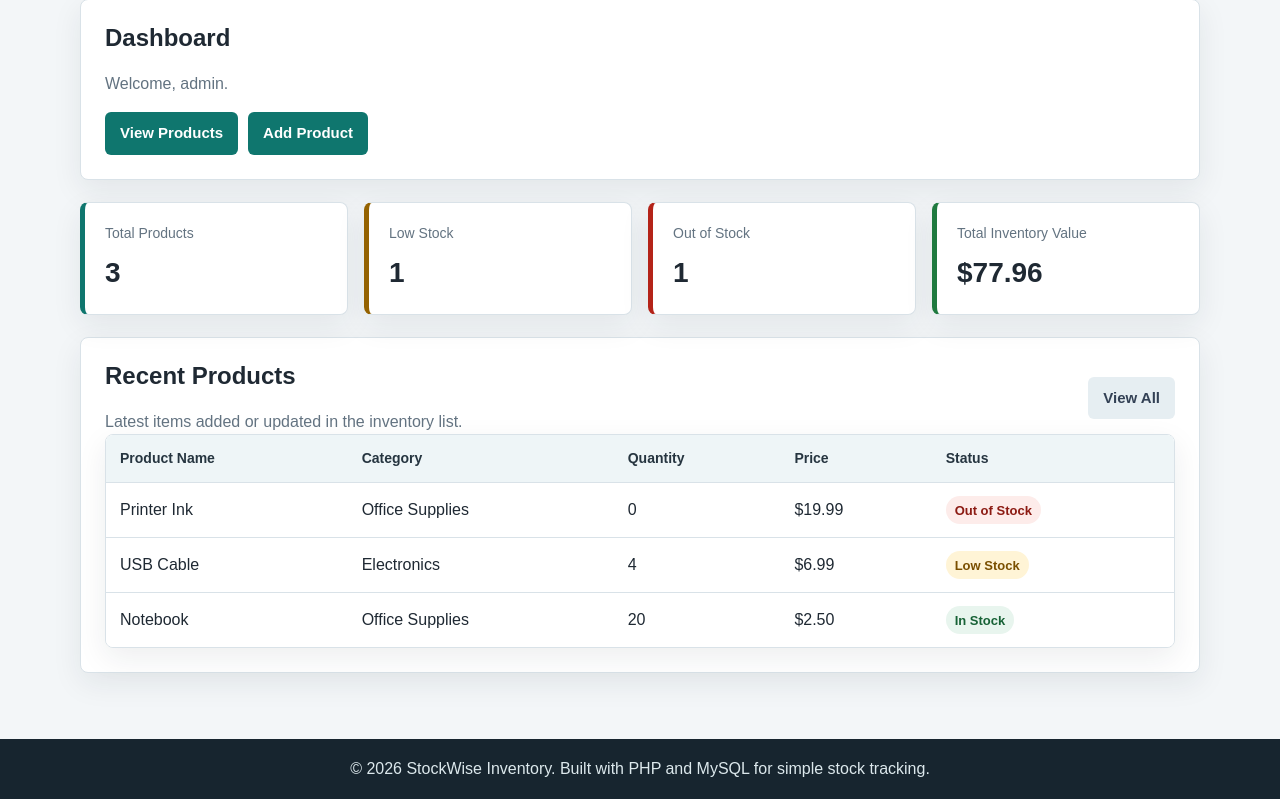
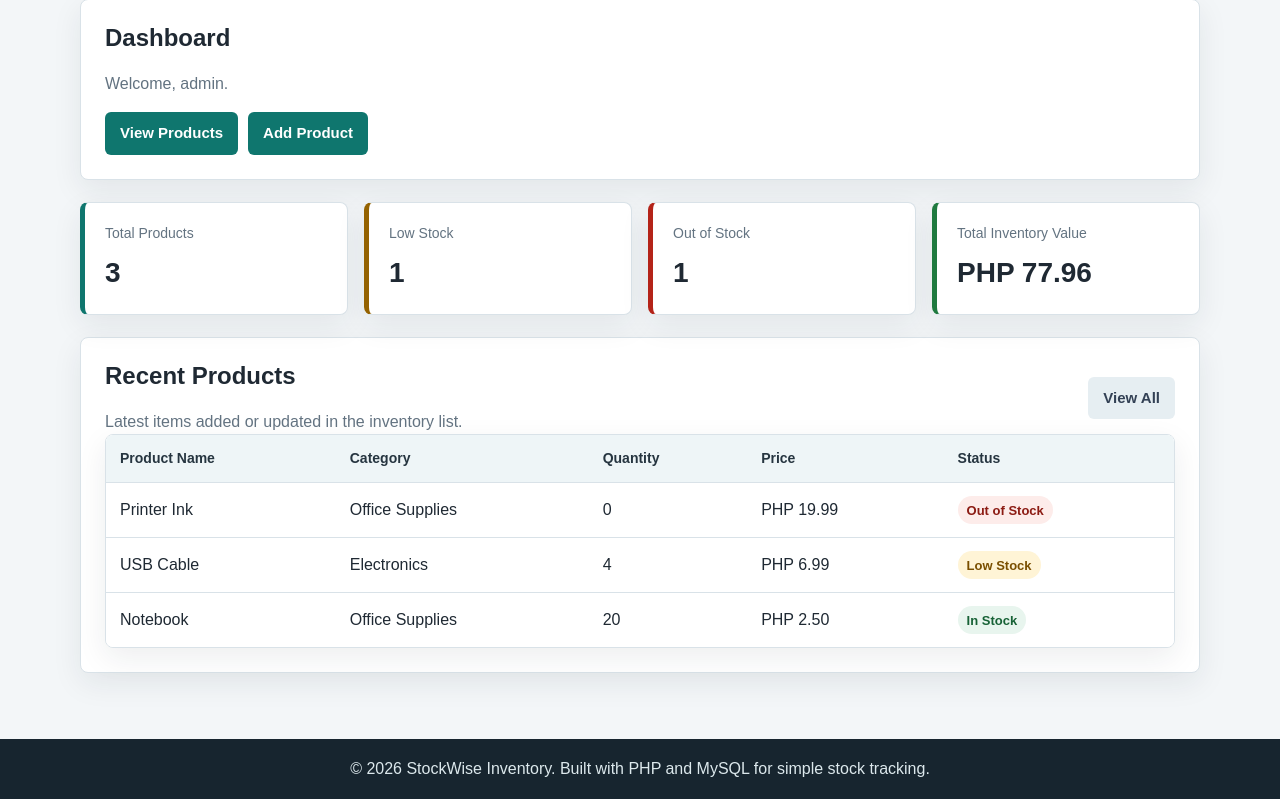
Before and after one commit to larenzzx/StockWise, a PHP site: page /dashboard.php in a window 1280 px wide. Shown: the part 110-909 px from the top of the page. Run offline with PHP 8.4, Linux system fonts and the light colour scheme; a user stored in the database is signed in; data comes from the database, SQL or seed files in the repository.

Commit message:
edit product form and currency

```diff
--- a/add_product.php
+++ b/add_product.php
@@ -61,7 +61,7 @@ include 'includes/header.php';
         <label for="quantity">Quantity</label>
         <input type="number" id="quantity" name="quantity" min="0" value="<?php echo htmlspecialchars($quantity); ?>">
 
-        <label for="price">Price</label>
+        <label for="price">Price (PHP)</label>
         <input type="number" id="price" name="price" min="0" step="0.01" value="<?php echo htmlspecialchars($price); ?>">
 
         <label for="date_added">Date Added</label>
--- a/dashboard.php
+++ b/dashboard.php
@@ -73,7 +73,7 @@ include 'includes/header.php';
     </article>
     <article class="summary-card success">
         <span>Total Inventory Value</span>
-        <strong>$<?php echo number_format((float) $inventory_value, 2); ?></strong>
+        <strong>PHP <?php echo number_format((float) $inventory_value, 2); ?></strong>
     </article>
 </section>
 
@@ -105,7 +105,7 @@ include 'includes/header.php';
                             <td data-label="Product Name"><?php echo htmlspecialchars($product['product_name']); ?></td>
                             <td data-label="Category"><?php echo htmlspecialchars($product['category']); ?></td>
                             <td data-label="Quantity"><?php echo (int) $product['quantity']; ?></td>
-                            <td data-label="Price">$<?php echo number_format((float) $product['price'], 2); ?></td>
+                            <td data-label="Price">PHP <?php echo number_format((float) $product['price'], 2); ?></td>
                             <td data-label="Status"><span class="status <?php echo $status_class; ?>"><?php echo $status_text; ?></span></td>
                         </tr>
                     <?php endwhile; ?>
--- a/edit_product.php
+++ b/edit_product.php
@@ -79,7 +79,7 @@ include 'includes/header.php';
         <label for="quantity">Quantity</label>
         <input type="number" id="quantity" name="quantity" min="0" value="<?php echo htmlspecialchars($quantity); ?>">
 
-        <label for="price">Price</label>
+        <label for="price">Price (PHP)</label>
         <input type="number" id="price" name="price" min="0" step="0.01" value="<?php echo htmlspecialchars($price); ?>">
 
         <label for="date_added">Date Added</label>
--- a/products.php
+++ b/products.php
@@ -75,7 +75,7 @@ include 'includes/header.php';
                         <td data-label="Product Name"><?php echo htmlspecialchars($product['product_name']); ?></td>
                         <td data-label="Category"><?php echo htmlspecialchars($product['category']); ?></td>
                         <td data-label="Quantity"><?php echo (int) $product['quantity']; ?></td>
-                        <td data-label="Price">$<?php echo number_format((float) $product['price'], 2); ?></td>
+                        <td data-label="Price">PHP <?php echo number_format((float) $product['price'], 2); ?></td>
                         <td data-label="Date Added"><?php echo htmlspecialchars($product['date_added']); ?></td>
                         <td data-label="Status"><span class="status <?php echo $status_class; ?>"><?php echo $status_text; ?></span></td>
                         <td data-label="Actions">
```
Also changed, not shown: images/inventory-hero.png.
